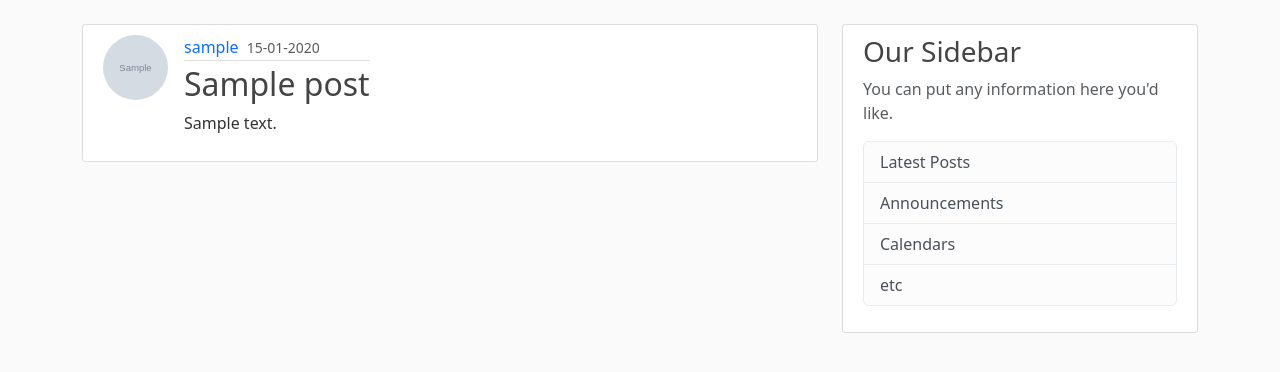
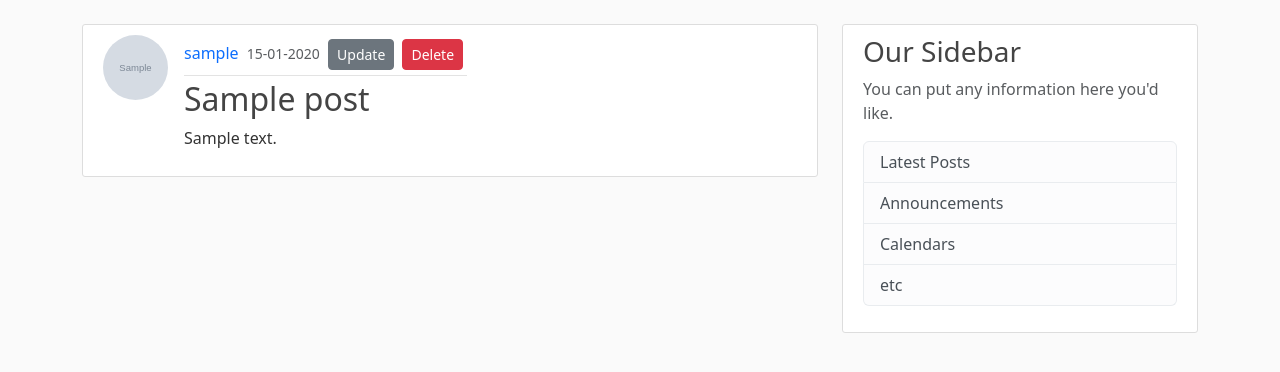
Before and after one commit to BugReportOnWeb/BlogPost, a Flask app: page /post/1 in a window 1280 px wide. Shown: the part 56-428 px from the top of the page. Run offline with Flask 2, Linux system fonts and the light colour scheme; a user stored in the database is signed in; tables that the repository leaves empty hold one stand-in row (values such as "Sample post"); grey boxes marked "Sample" are stand-in pictures.

Commit message:
Add button for update and delete and corrensponding modal for the delete confirmation

```diff
--- a/blog_post/templates/post.html
+++ b/blog_post/templates/post.html
@@ -6,11 +6,33 @@
         <img class="rounded-circle article-img" src="{{ url_for('static', filename="profile_pics/" + post.author.image_file) }}"></img>
         <div class="media-body">
             <div class="article-metadata">
-                <a class="text-decoration-none" href="#">{{ post.author.username }}</a>
+                <a class="text-decoration-none" href="{{ url_for('views.user_posts', username=post.author.username) }}">{{ post.author.username }}</a>
                 <small class="text-muted mx-1">{{ post.date_posted.strftime("%d-%m-%Y") }}</small>
+                {% if post.author == current_user %}
+                    <a class="btn btn-secondary btn-sm my-1" href="{{ url_for('views.update_post', post_id=post.id) }}">Update</a>
+                    <button type="button" class="btn btn-danger btn-sm m-1" data-bs-toggle="modal" data-bs-target="#deleteModal">Delete</button>
+                {% endif %}
             </div>
             <h2 class="article-title">{{ post.title }}</h2>
             <p class="article-content">{{ post.content }}</p>
         </div>
     </article>
+
+    <!-- Modal -->
+    <div class="modal fade" id="deleteModal" tabindex="-1" aria-labelledby="deleteModalLabel" aria-hidden="true">
+      <div class="modal-dialog">
+        <div class="modal-content">
+          <div class="modal-header">
+            <h5 class="modal-title" id="deleteModalLabel">Delete Post?</h5>
+            <button type="button" class="btn-close" data-bs-dismiss="modal" aria-label="Close"></button>
+          </div>
+          <div class="modal-footer">
+            <button type="button" class="btn btn-secondary" data-bs-dismiss="modal">Close</button>
+            <form action="{{ url_for('views.delete_post', post_id=post.id) }}" method="POST">
+                <input class="btn btn-danger" type="submit" value="Delete" />
+            </form>
+          </div>
+        </div>
+      </div>
+    </div>
 {% endblock %}
```
